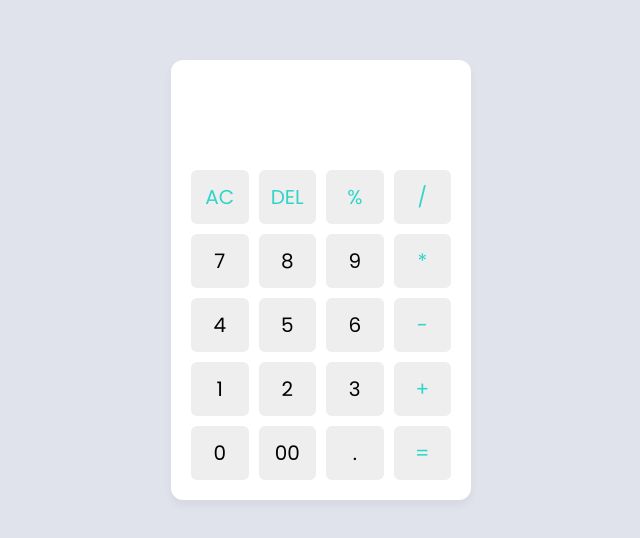
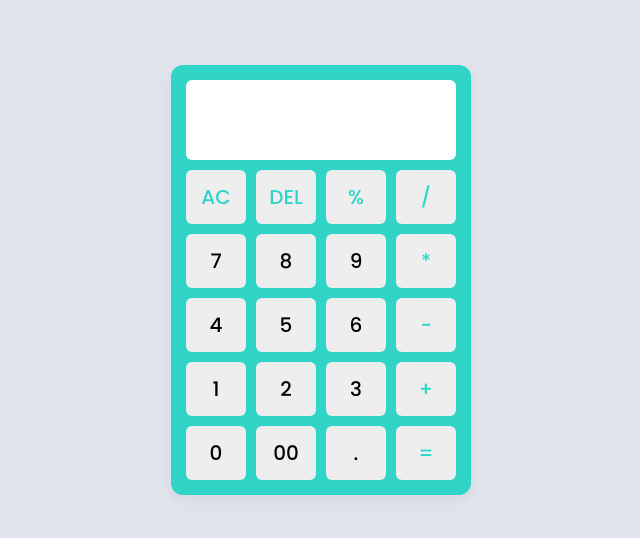
Before and after one commit to tanzim-ikram/web-calculator, a plain HTML site: page index.html in a window 1280 px wide. Shown: the part 120-658 px from the top of the page, without its empty margins (319-959 px from the left). Drawn offline with Linux system fonts and the light colour scheme.

Commit message:
Modify styling
Added background color to the container class

```diff
--- a/style.css
+++ b/style.css
@@ -19,18 +19,21 @@ body {
     position: relative;
     max-width: 300px;
     width: 100%;
-    padding: 20px;
+    padding: 15px;
     background: #fff;
     border-radius: 12px;
     box-shadow: 0 5px 10px rgb(0, 0, 0, 0.05);
+    background-color: #30D5C8;
 }
 
 .display {
+    font-weight: 500;
     height: 80px;
     width: 100%;
     margin-bottom: 10px;
     font-size: 25px;
     border: none;
+    border-radius: 6px;
     text-align: right;
     color: #000e1a;
 }
@@ -42,6 +45,7 @@ body {
 }
 
 .buttons button {
+    font-weight: 500;
     padding: 12px 10px;
     border-radius: 6px;
     border: none;
```
